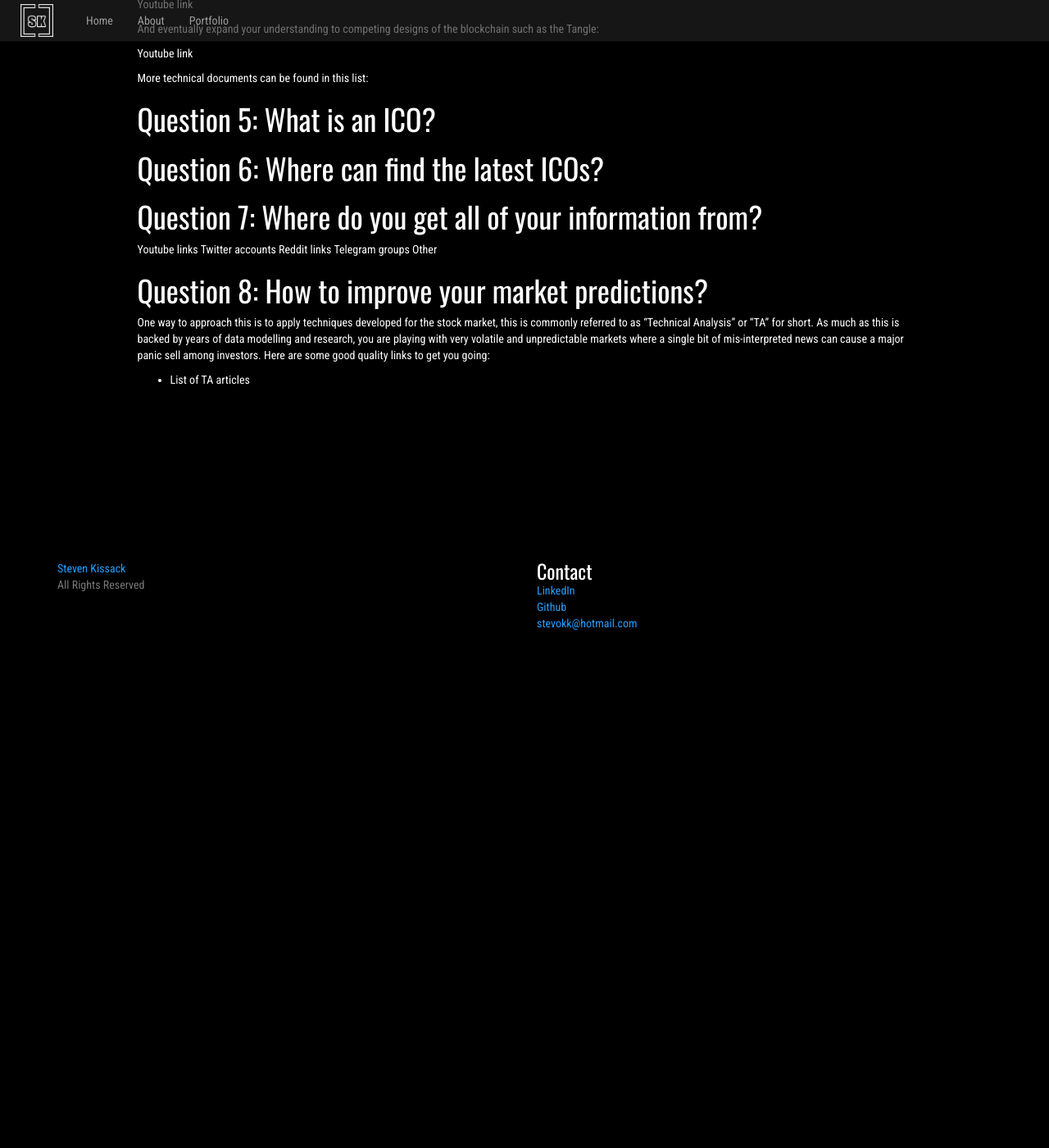
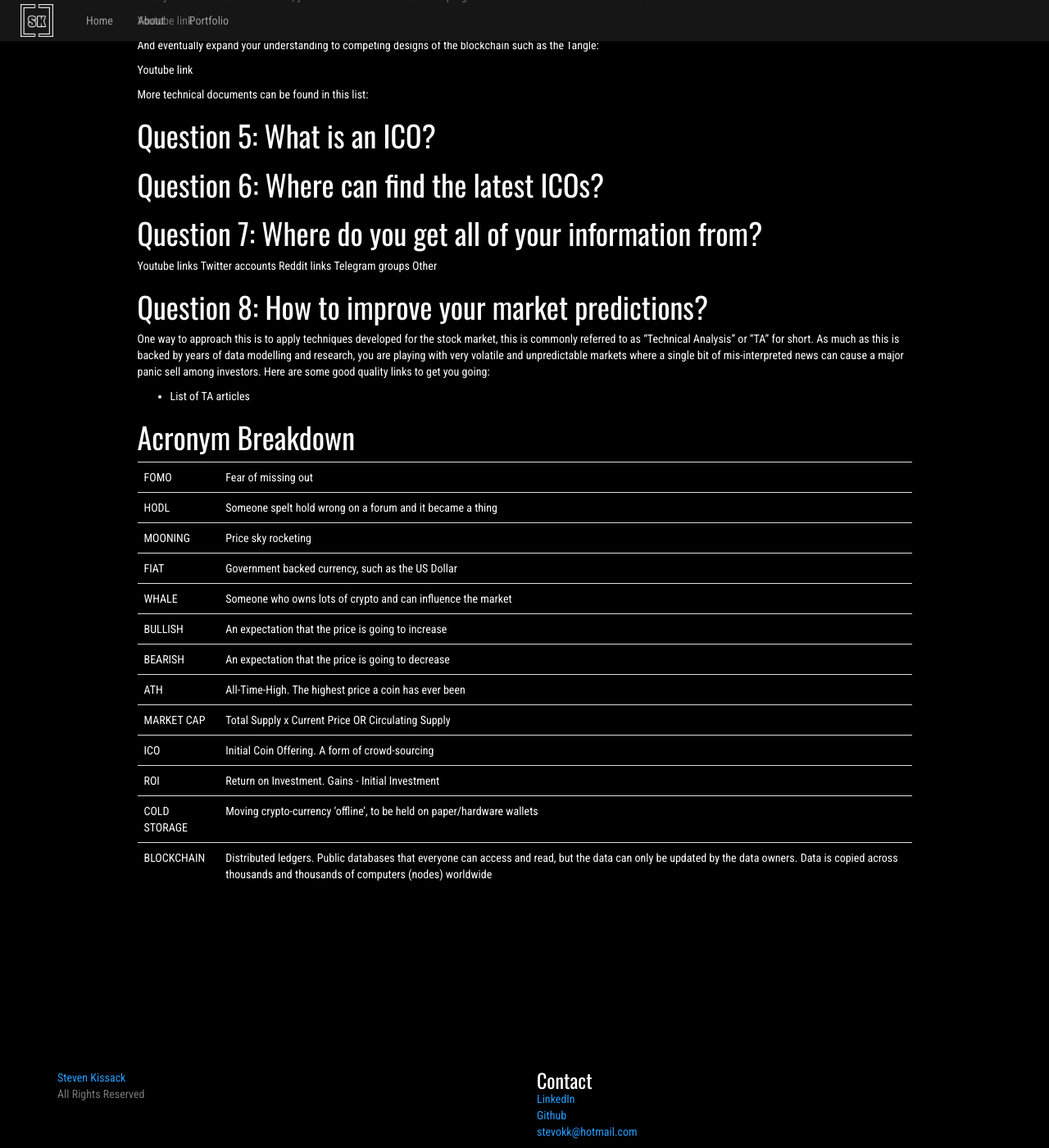
Before and after one commit to stevenkissack/stevokk.github.io, a Jekyll site: the page built from _pages/crypto-resources.md, in a window 1280 px wide and 1400 px high, scrolled down 1363 px. Shown: the whole window at 82% size. Built offline with Jekyll 4.4.1, drawn with Linux system fonts in a browser that asks for light colours; before the commit the page ends 2143 px from its top, so only the background shows below that.

Commit message:
added acronym breakdown

```diff
--- a/_pages/crypto-resources.md
+++ b/_pages/crypto-resources.md
@@ -66,3 +66,20 @@ Other
 One way to approach this is to apply techniques developed for the stock market, this is commonly referred to as "Technical Analysis" or "TA" for short. As much as this is backed by years of data modelling and research, you are playing with very volatile and unpredictable markets where a single bit of mis-interpreted news can cause a major panic sell among investors. Here are some good quality links to get you going:
 
 * List of TA articles
+
+# Acronym Breakdown
+
+| FOMO | Fear of missing out |
+| HODL | Someone spelt hold wrong on a forum and it became a thing |
+| MOONING | Price sky rocketing |
+| FIAT | Government backed currency, such as the US Dollar |
+| WHALE | Someone who owns lots of crypto and can influence the market |
+| BULLISH | An expectation that the price is going to increase |
+| BEARISH | An expectation that the price is going to decrease |
+| ATH | All-Time-High. The highest price a coin has ever been |
+| MARKET CAP | Total Supply x Current Price OR Circulating Supply |
+| ICO | Initial Coin Offering. A form of crowd-sourcing |
+| ROI | Return on Investment. Gains - Initial Investment |
+| COLD STORAGE | Moving crypto-currency 'offline', to be held on paper/hardware wallets |
+| BLOCKCHAIN | Distributed ledgers. Public databases that everyone can access and read, but the data can only be updated by the data owners. Data is copied across thousands and thousands of computers (nodes) worldwide |
+{: .table}
```
